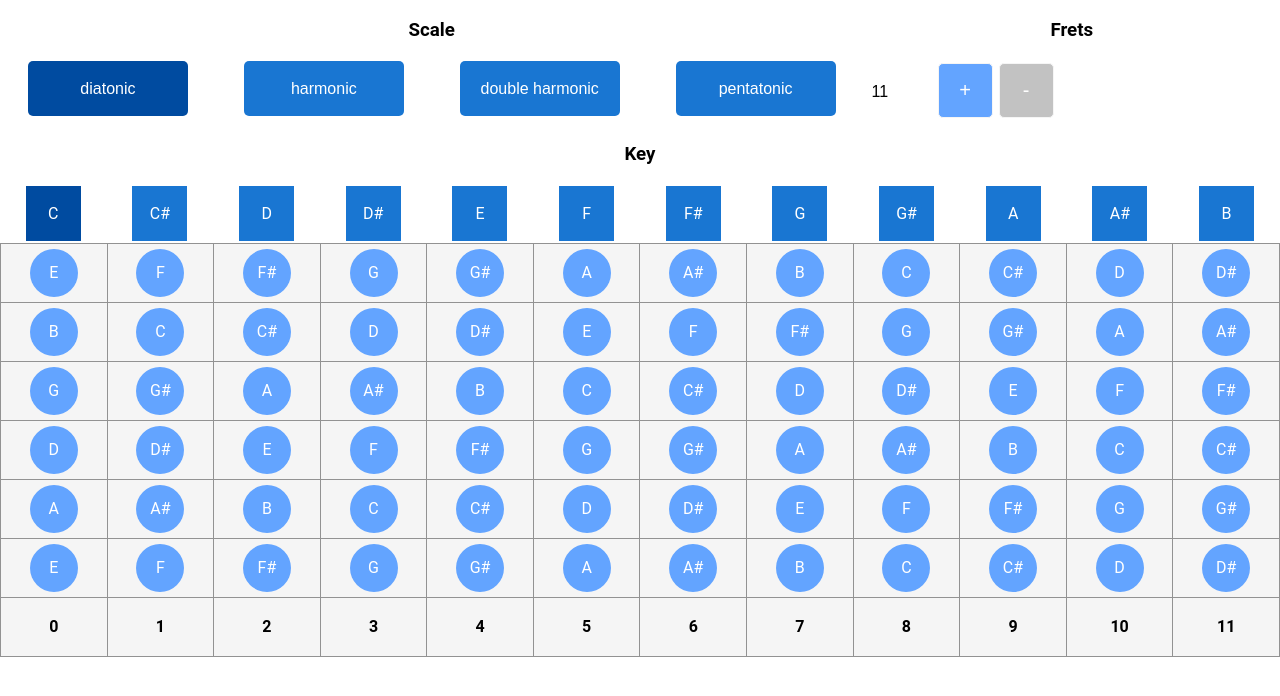
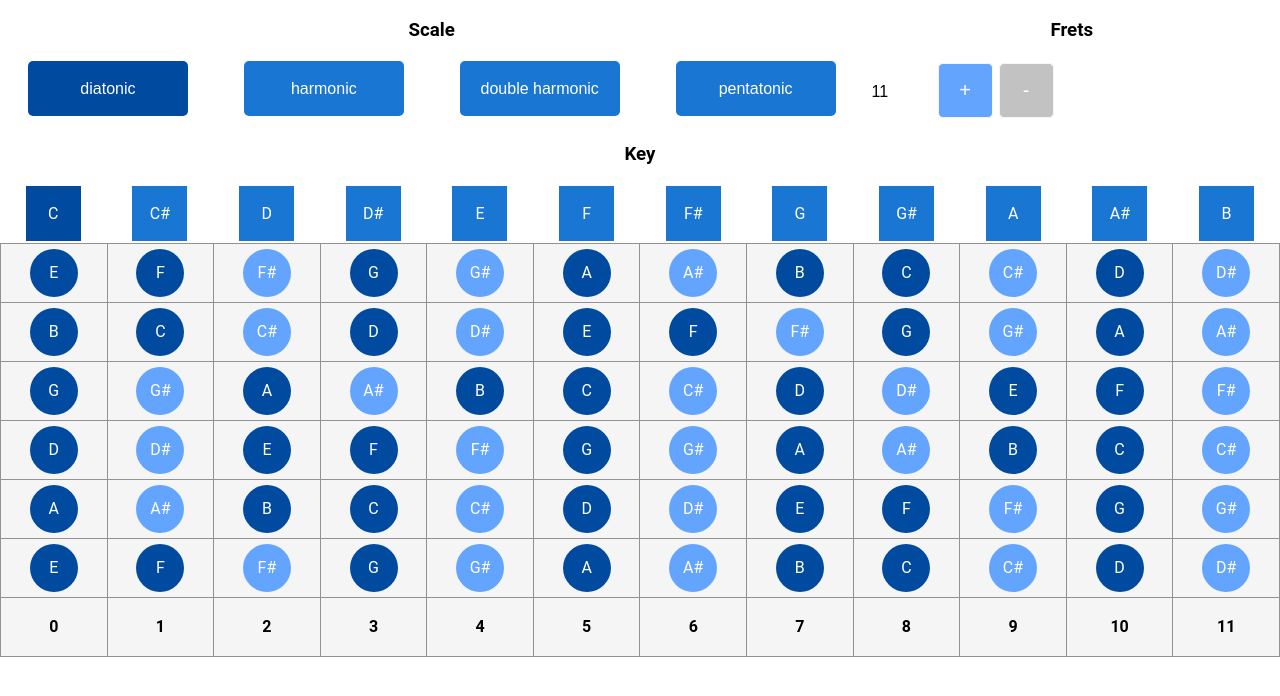
Before and after one commit to joao-arthur/libre_musica, a React (Create React App) app: page / in a window 1280 px wide. Shown: the top 696 px of the page. Built offline with nearby package versions, Linux system fonts and the light colour scheme.

Commit message:
começa implementação de comportamento acoplado

```diff
--- a/src/Pages/Scales/Scales.tsx
+++ b/src/Pages/Scales/Scales.tsx
@@ -24,7 +24,10 @@ export default () => {
     const [fretNumber, setFretNumber] = useState(11);
 
     const generateStringNotes = (stringNote: number) =>
-        range(fretNumber + 1).map(i => getNote((stringNote + i) % 12));
+        range(fretNumber + 1).map(i => ({
+            note: getNote((stringNote + i) % 12),
+            active: isAtScale(getNote((stringNote + i) % 12), scale, scaleKind)
+        }));
 
     return (
         <>
--- a/src/components/Core/InstrumentTable/InstrumentTable.tsx
+++ b/src/components/Core/InstrumentTable/InstrumentTable.tsx
@@ -1,9 +1,15 @@
 import React from 'react';
 import * as Style from './InstrumentTable.styles';
 import TableCell from './TableCell';
+import { NotesStrings } from '../../../core/notes';
+
+interface fret {
+    note: NotesStrings;
+    active: boolean;
+}
 
 interface props {
-    body: string[][];
+    body: Array<Array<fret>>;
     foot: Array<any>;
 }
 
@@ -15,9 +21,9 @@ export default ({ body, foot }: props) => (
                     {row.map((cell, i) => (
                         <TableCell
                             key={i}
-                            text={cell}
+                            text={cell.note}
                             size={row.length}
-                            active={false}
+                            active={cell.active}
                         />
                     ))}
                 </tr>
```
